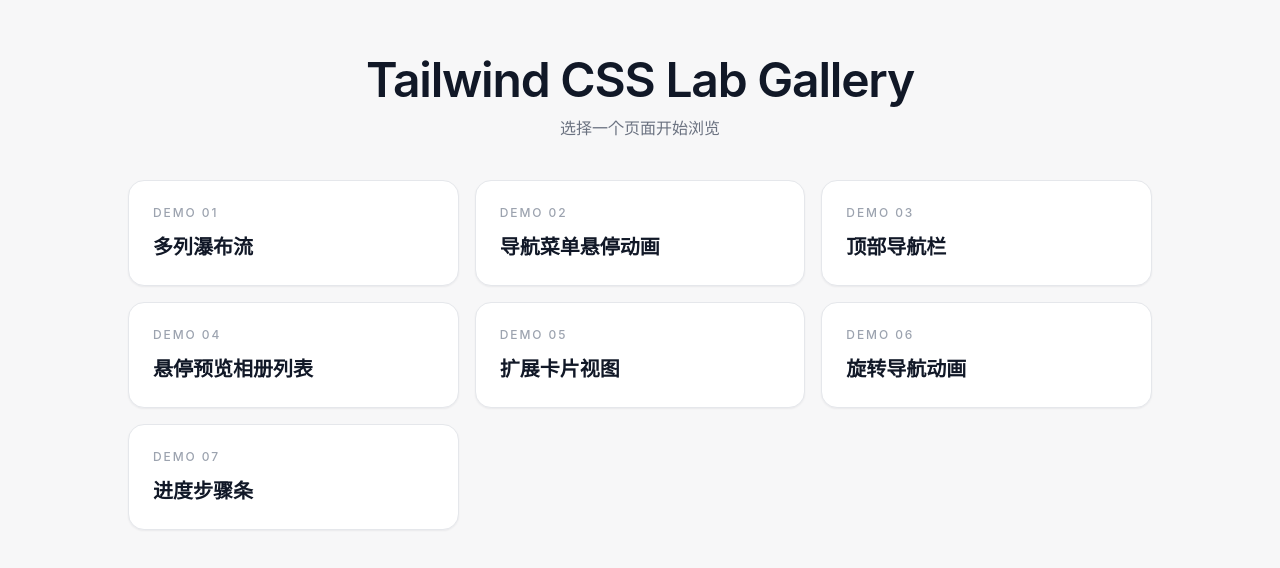
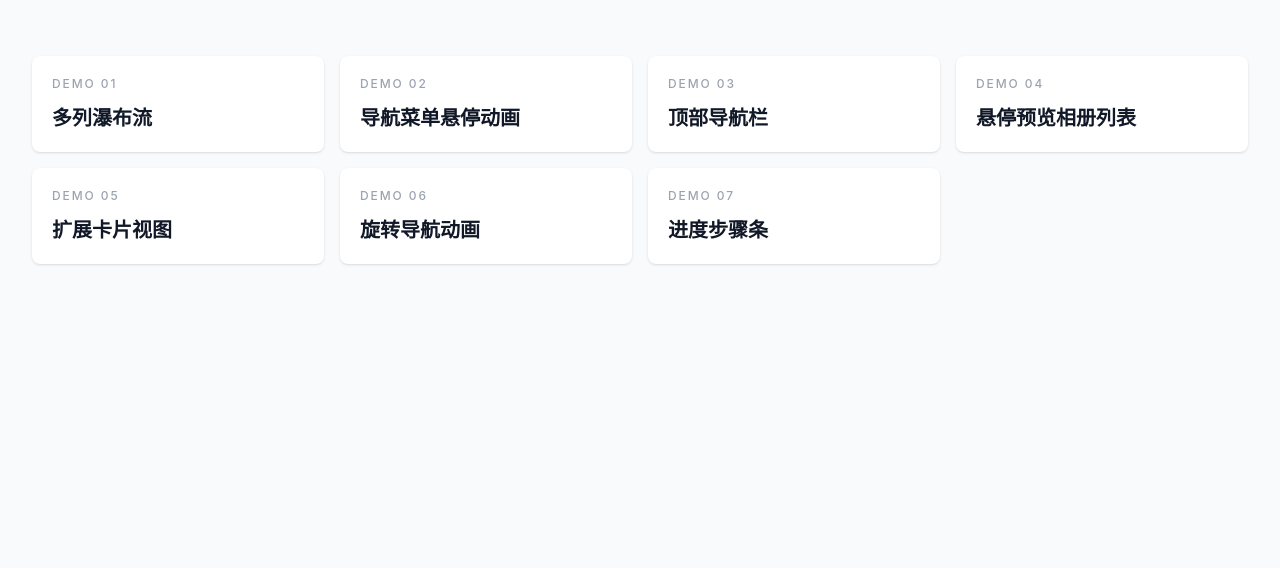
Before and after one commit to anicmv/vue-tailwindcss-lab, a Vue app: page / in a window 1280 px wide. Shown: the top 568 px of the page. Built offline with nearby package versions, Linux system fonts and the light colour scheme.

Commit message:
feat: 增加注释 修改home样式

```diff
--- a/index.html
+++ b/index.html
@@ -4,7 +4,7 @@
     <meta charset="UTF-8">
     <link rel="icon" href="/favicon.ico">
     <meta name="viewport" content="width=device-width, initial-scale=1.0">
-    <title>Vite App</title>
+    <title>Tailwind CSS Lab Gallery</title>
   </head>
   <body>
     <div id="app"></div>
--- a/src/App.vue
+++ b/src/App.vue
@@ -1,3 +1,8 @@
+<!--
+Tailwind 注释（App）：
+- 本文件没有使用 Tailwind utility class。
+- 仅渲染 `<router-view />`，样式由各个页面组件负责。
+-->
 <template>
   <router-view />
 </template>
--- a/src/views/Home.vue
+++ b/src/views/Home.vue
@@ -1,41 +1,60 @@
 <!--
 Tailwind 样式笔记（Home）：
-- 先看命名规则：
-  1) `px-5` = `p`(padding) + `x`(left/right) + `5`(spacing scale 5 = 1.25rem = 20px)。
-  2) `py-14` = `p` + `y`(top/bottom) + `14`(3.5rem = 56px)。
-  3) `mt-3` = `m`(margin) + `t`(top) + `3`(0.75rem = 12px)。
-  4) `text-4xl` 是字体大小 token，不是 spacing；`md:text-5xl` 表示在 `md` 断点及以上生效。
-- 本页关键类：
-  1) `min-h-screen`：`min-height: 100vh`，至少一屏高。
-  2) `bg-[#f7f7f8]`：自定义背景色（方括号是 arbitrary value）。
-  3) `px-5 py-14`：主容器水平 20px、垂直 56px 内边距。
-  4) `mx-auto max-w-5xl`：左右外边距 auto（居中）+ 最大宽度 `64rem`（1024px）。
-  5) `grid grid-cols-1 sm:grid-cols-2 lg:grid-cols-3`：默认 1 列，`sm` 起 2 列，`lg` 起 3 列。
-  6) `gap-4`：网格行列间距 `1rem`（16px）。
-  7) `rounded-2xl border p-6`：圆角 `1rem`、细边框、内边距 `1.5rem`（24px）。
+- 仅当前文件实际使用的 class：
+  1) `min-h-screen`：最小高度 100vh。
+  2) `bg-gray-50`：页面浅灰背景。
+  3) `mx-auto`：容器水平居中。
+  4) `max-w-7xl`：最大宽度 1280px。
+  5) `px-4`：左右内边距 16px。
+  6) `py-4`：上下内边距 16px。
+  7) `sm:px-6`：`sm` 断点及以上左右内边距 24px。
+  8) `lg:px-8`：`lg` 断点及以上左右内边距 32px。
+  9) `pt-10`：上内边距 40px。
+  10) `grid`：网格布局。
+  11) `grid-cols-1`：默认 1 列。
+  12) `gap-4`：网格间距 16px。
+  13) `sm:grid-cols-2`：小屏及以上 2 列。
+  14) `lg:grid-cols-3`：大屏及以上 4 列。
+  15) `rounded-lg`：中等圆角。
+  16) `bg-white`：白色卡片背景。
+  17) `p-5`：卡片内边距 20px。
+  18) `shadow`：默认阴影。
+  19) `transition`：过渡动画。
+  20) `hover:border-[#d1d5db]`：悬停边框颜色。
+  21) `hover:shadow-[0_8px_24px_rgba(16,24,40,0.08)]`：悬停阴影增强。
+  22) `text-xs`：小字号。
+  23) `font-medium`：字重 500。
+  24) `uppercase`：大写。
+  25) `tracking-[0.16em]`：自定义字距。
+  26) `text-[#9ca3af]`：浅灰文字色。
+  27) `mt-3`：上外边距 12px。
+  28) `text-xl`：标题字号。
+  29) `font-semibold`：字重 600。
+  30) `text-[#111827]`：深灰文字色。
+  31) `p-4`：四个方向的内边距都是 16px。
 -->
 <template>
-  <main class="min-h-screen bg-[#f7f7f8] px-5 py-14 text-[#111827]">
-    <section class="mx-auto max-w-5xl">
-      <h1 class="text-center text-4xl font-semibold tracking-tight md:text-5xl">Tailwind CSS Lab Gallery</h1>
-      <p class="mt-3 text-center text-[#6b7280]">选择一个页面开始浏览</p>
-      <div class="mx-auto mt-10 grid grid-cols-1 gap-4 sm:grid-cols-2 lg:grid-cols-3">
+  <div class="min-h-screen bg-gray-50">
+    <main class="mx-auto max-w-7xl p-4 sm:px-6 lg:px-8">
+      <div class="pt-10 grid gap-4 grid-cols-1 sm:grid-cols-2 lg:grid-cols-4">
         <router-link
             v-for="page in pageList"
             :key="page.name"
             :to="page.path"
-        class="group rounded-2xl border border-[#e5e7eb] bg-white p-6 shadow-[0_1px_2px_rgba(16,24,40,0.06)] transition hover:border-[#d1d5db] hover:shadow-[0_8px_24px_rgba(16,24,40,0.08)]"
         >
+          <section
+              class="rounded-lg bg-white p-5 shadow transition hover:border-[#d1d5db] hover:shadow-[0_8px_24px_rgba(16,24,40,0.08)]">
             <p class="text-xs font-medium uppercase tracking-[0.16em] text-[#9ca3af]">Demo {{ page.index }}</p>
             <h2 class="mt-3 text-xl font-semibold text-[#111827]">{{ page.title }}</h2>
+          </section>
         </router-link>
       </div>
-    </section>
     </main>
+  </div>
 </template>
 
 <script setup>
-import { pages } from '../router/index.js'
+import {pages} from '../router/index.js'
 
 const pageList = pages.map((p, i) => ({
   ...p,
```
Also changed, not shown: src/components/BackHome.vue (+23 -10 lines), src/views/ExpandingCardsView.vue (+41 -11 lines), src/views/HoverPreviewAlbumList.vue (+58 -11 lines), src/views/MultiColumnWaterfall.vue (+10 -9 lines), src/views/NavMenuHoverEffect.vue (+41 -11 lines), src/views/ProgressSteps.vue (+47 -11 lines), src/views/RotatingNavAnimation.vue (+72 -11 lines), src/views/TopNavBar.vue (+63 -11 lines). Lines whose indentation alone changed are shown as unchanged.
